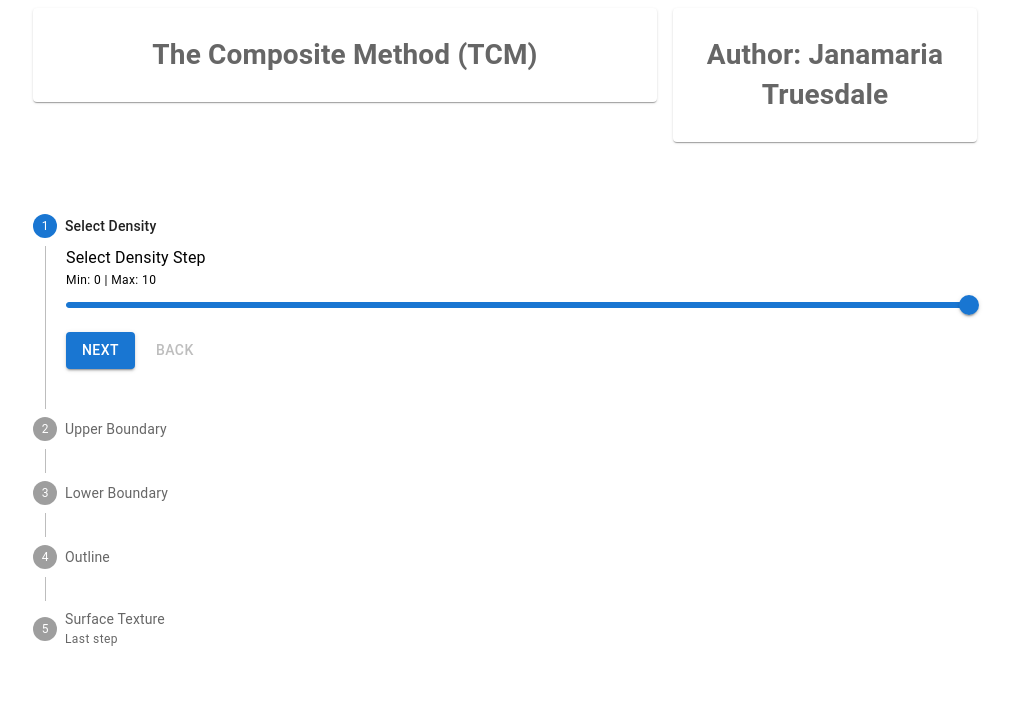
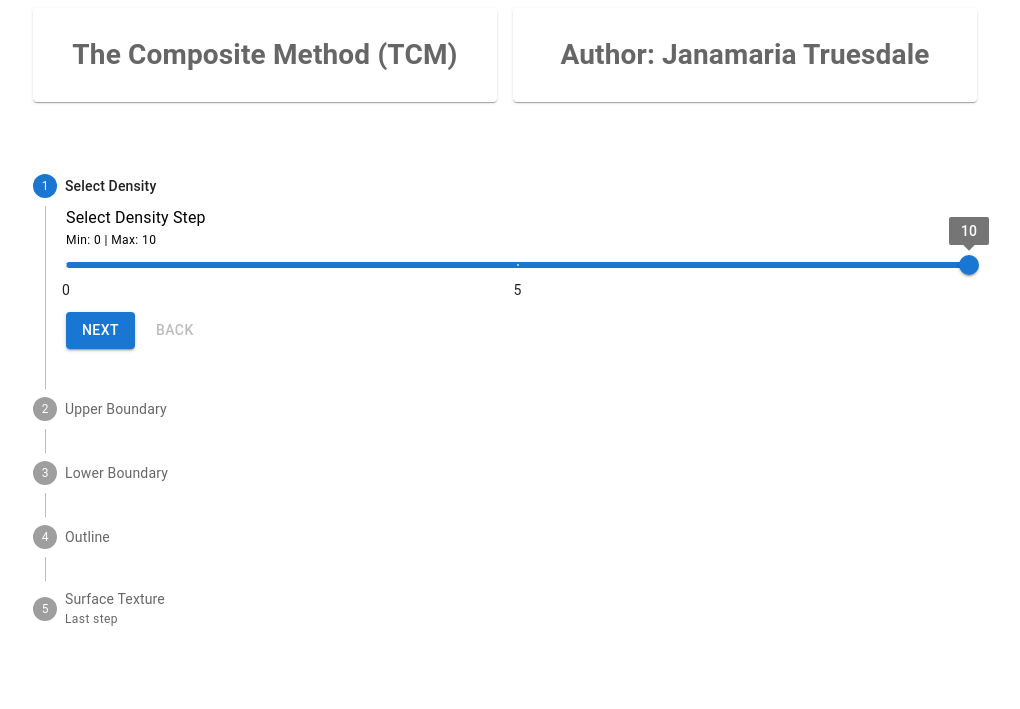
Before and after one commit to d-sanderson/tcm-site, a Gatsby site: page / in a window 1280 px wide. Shown: the whole page, without its empty margins (135-1155 px from the left). Built offline with nearby package versions, Linux system fonts and the light colour scheme; Gatsby itself is replaced by a stand-in of ours.

Commit message:
adjustments

```diff
--- a/gatsby-config.js
+++ b/gatsby-config.js
@@ -7,6 +7,6 @@ module.exports = {
     'gatsby-plugin-mui-emotion',
   ],
   siteMetadata: {
-    title: 'My page',
+    title: 'The Composite Method by Janamaria Truesdale',
   },
 };
--- a/src/pages/index.js
+++ b/src/pages/index.js
@@ -28,31 +28,66 @@ const densityRange = {
   min: 0,
   max: 10,
 }
+
+const defaultMarks = [
+  {
+    value: 3,
+    label: '3',
+  },
+  {
+    value: 9,
+    label: '9',
+  },
+  {
+    value: 16,
+    label: '16',
+  },
+]
+
+const densityMarks = [
+  {
+    value: 0,
+    label: '0',
+  },
+  {
+    value: 5,
+    label: '5',
+  },
+  {
+    value: 16,
+    label: '10',
+  },
+]
 const steps = [
   {
     label: 'Select Density',
     description: `Select Density Step`,
     range: densityRange,
+    marks: densityMarks,
   },
   {
     label: 'Upper Boundary',
     description: 'Upper Boundary Step',
     range: defaultRange,
+    marks: defaultMarks,
   },
   {
     label: 'Lower Boundary',
     description: `Lower Boundary Step`,
     range: defaultRange,
+    marks: defaultMarks,
   },
   {
     label: 'Outline',
     description: `Outline Step`,
     range: defaultRange,
+    marks: defaultMarks,
   },
   {
     label: 'Surface Texture',
     description: `Surface Texture Step`,
     range: defaultRange,
+    marks: defaultMarks,
   },
 ]
 
@@ -77,12 +112,12 @@ export default function VerticalLinearStepper() {
     <>
       <Box sx={{ mx: [2, 20] }}>
       <Grid container spacing={2}>
-        <Grid item xs={8}>
-          <Item>
+        <Grid item xs={12} md={6}>
+          <Item variant="elevation">
             <h1>The Composite Method (TCM)</h1>
           </Item>
         </Grid>
-        <Grid item xs={4}>
+        <Grid item xs={12} md={6}>
           <Item>
             <h1>Author: Janamaria Truesdale</h1>
           </Item>
@@ -111,7 +146,8 @@ export default function VerticalLinearStepper() {
                   min={step.range.min}
                   max={step.range.max}
                   aria-label="Large"
-                  valueLabelDisplay="auto"
+                  valueLabelDisplay="on"
+                  marks={step.marks}
                 />
                 <Box sx={{ mb: 2 }}>
                   <div>
--- a/src/theme.js
+++ b/src/theme.js
@@ -13,6 +13,7 @@ const theme = createTheme({
     error: {
       main: red.A400,
     },
+    // mode: 'dark',
   },
 });
 
```
